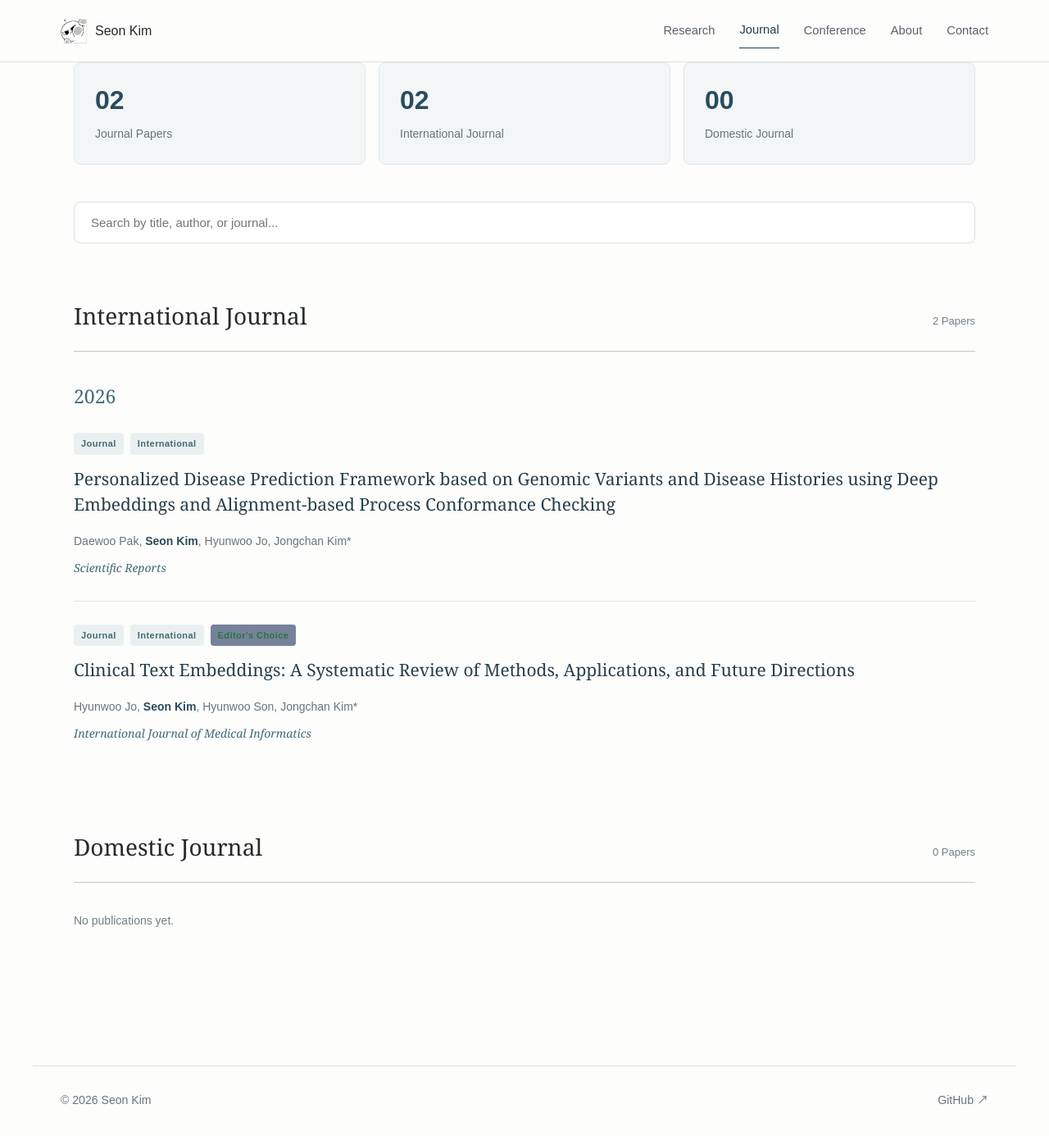
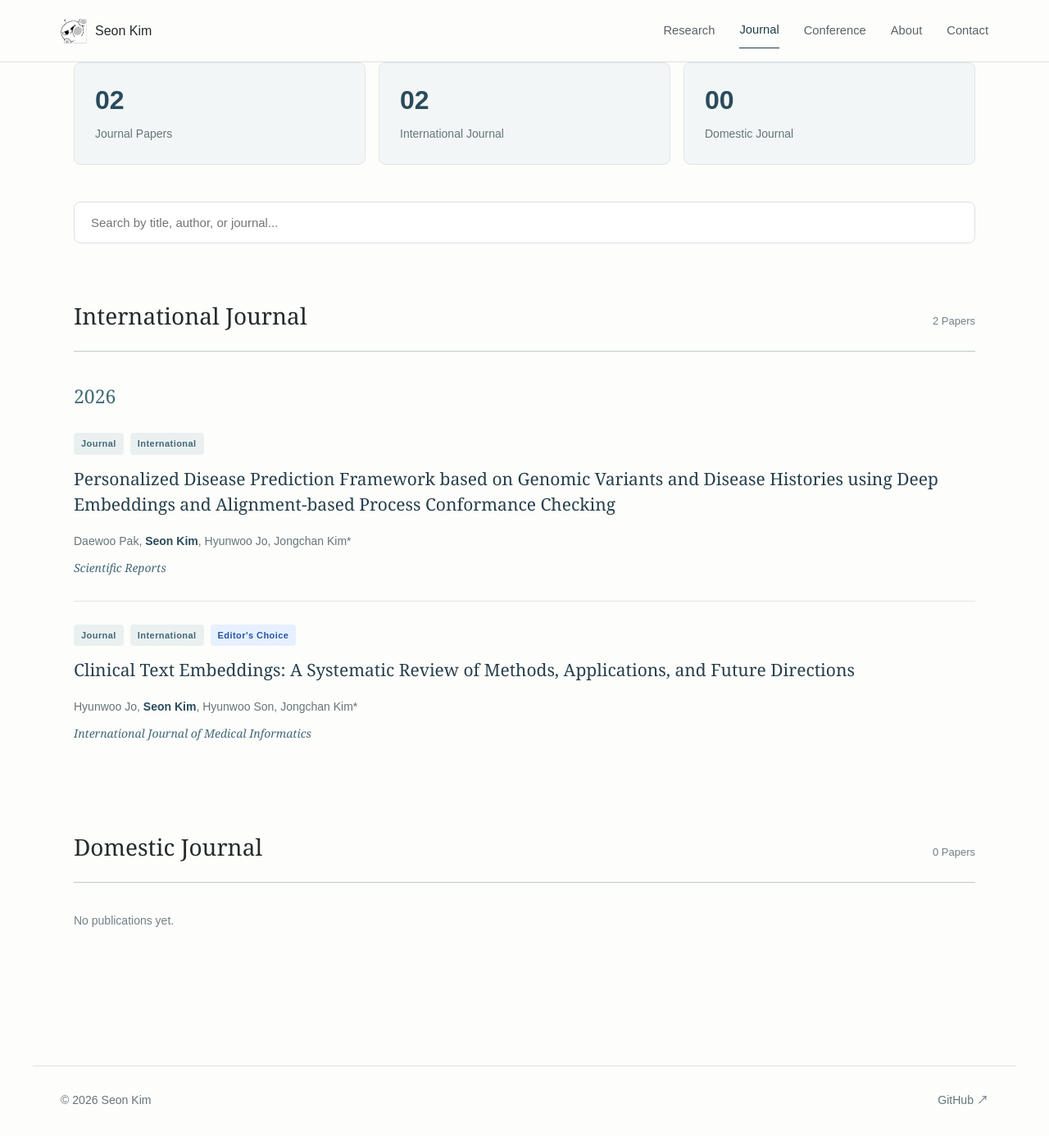
Before and after one commit to KSO012/KSO012.github.io, a Jekyll site: the page built from journal.md, in a window 1280 px wide and 1400 px high, scrolled down 382 px. Shown: the top 1386 px of the window at 82% size. Built offline with Jekyll 4.4.1, drawn with Linux system fonts in a browser that asks for light colours.

Commit message:
Update style.css

```diff
--- a/assets/style.css
+++ b/assets/style.css
@@ -145,8 +145,8 @@
 }
 
 .journal-badges .highlight {
-  color: #287545;
-  background: #76819a;
+  color: #2555A4;
+  background: #E6F0FF;
 }
 
 .journal-paper h4 {
```
